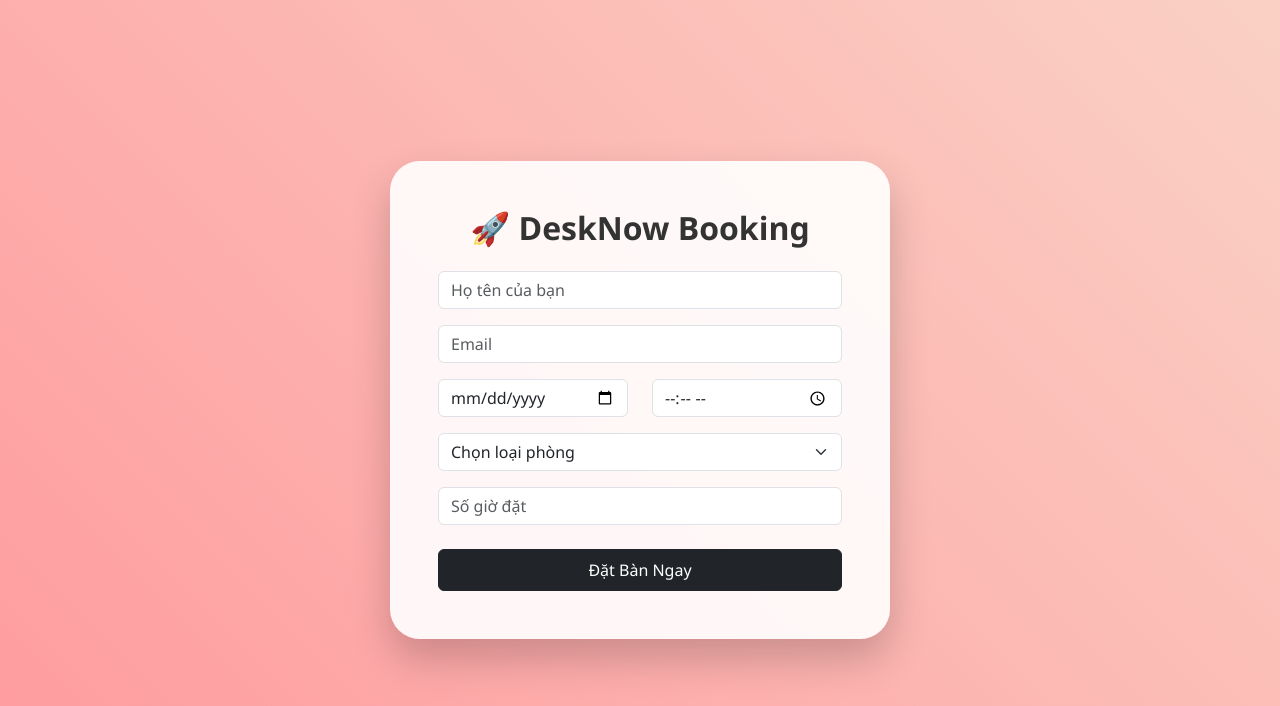
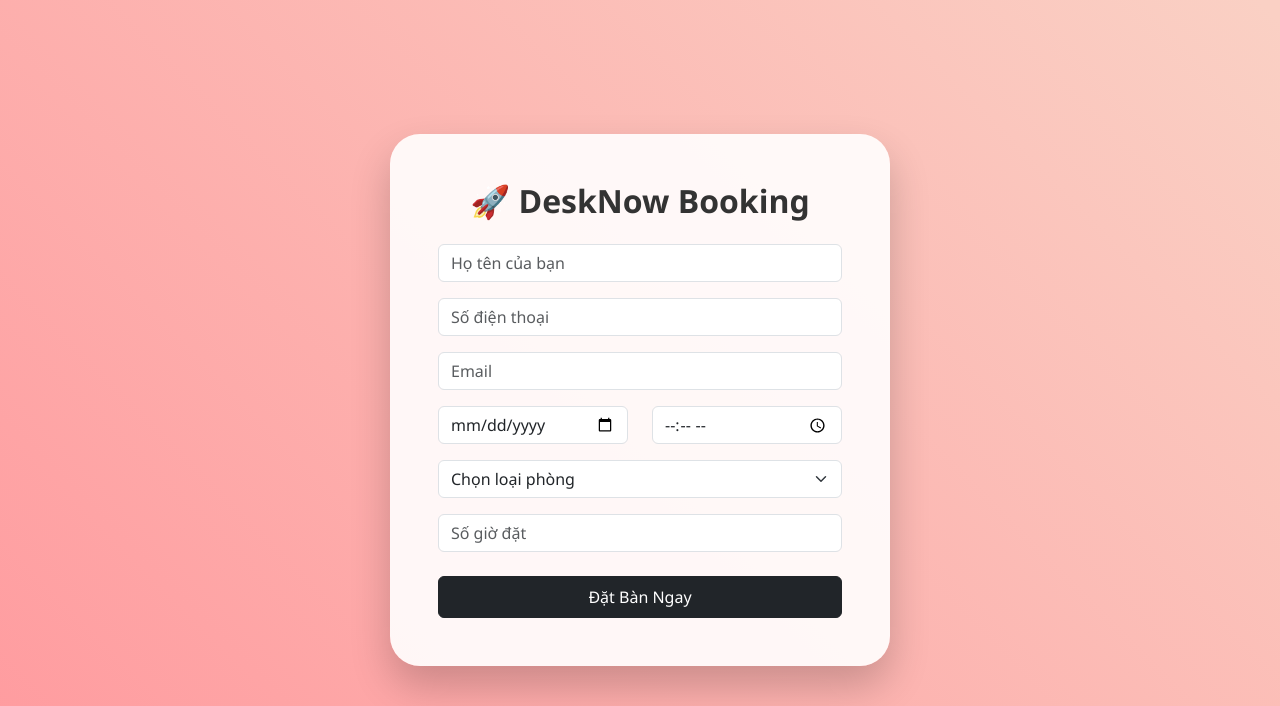
Before and after one commit to tanphatng2007-blip/desknow-booking, a Flask app: page / in a window 1280 px wide. Shown: the top 706 px of the page. Run offline with Flask 3, Linux system fonts and the light colour scheme.

Commit message:
Update index.html

```diff
--- a/templates/index.html
+++ b/templates/index.html
@@ -28,6 +28,7 @@
         <h2 class="text-center mb-4">🚀 DeskNow Booking</h2>
         <form method="POST">
             <input name="name" class="form-control mb-3" placeholder="Họ tên của bạn" required>
+            <input type="tel" name="phone" class="form-control mb-3" placeholder="Số điện thoại" required>
             <input type="email" name="email" class="form-control mb-3" placeholder="Email" required>
 
             <div class="row">
```
